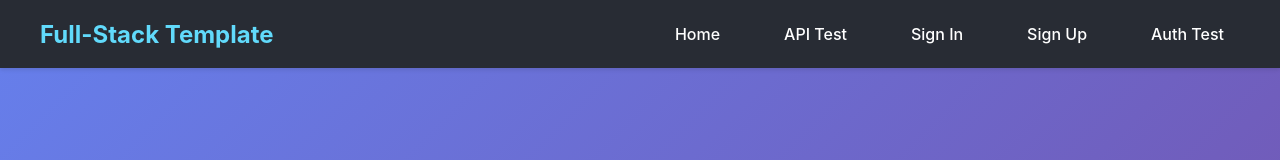
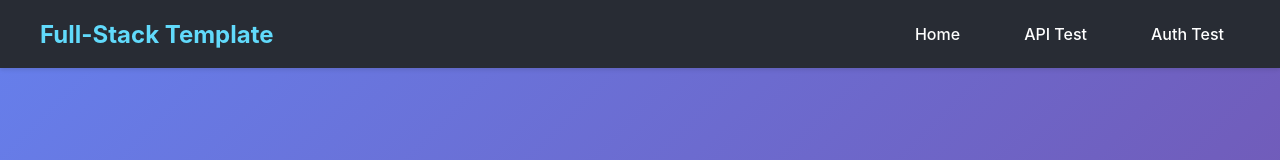
Before and after one commit to kevinnail/ai-agent-mcp-exp, a React (Create React App) app in the folder client/: page / in a window 1280 px wide. Shown: the top 160 px of the page. Built offline with nearby package versions, Linux system fonts and the light colour scheme; no server answers.

Commit message:
clean up

```diff
--- a/client/src/components/Navigation/Navigation.js
+++ b/client/src/components/Navigation/Navigation.js
@@ -15,12 +15,7 @@ function Navigation() {
           <Link to="/api-test" className="nav-link">
             API Test
           </Link>
-          <Link to="/auth/sign-in" className="nav-link">
-            Sign In
-          </Link>
-          <Link to="/auth/sign-up" className="nav-link">
-            Sign Up
-          </Link>
+
           <Link to="/auth-test" className="nav-link">
             Auth Test
           </Link>
```
Also changed, not shown: 1 other file (tests, documents, lock files or other folders).
